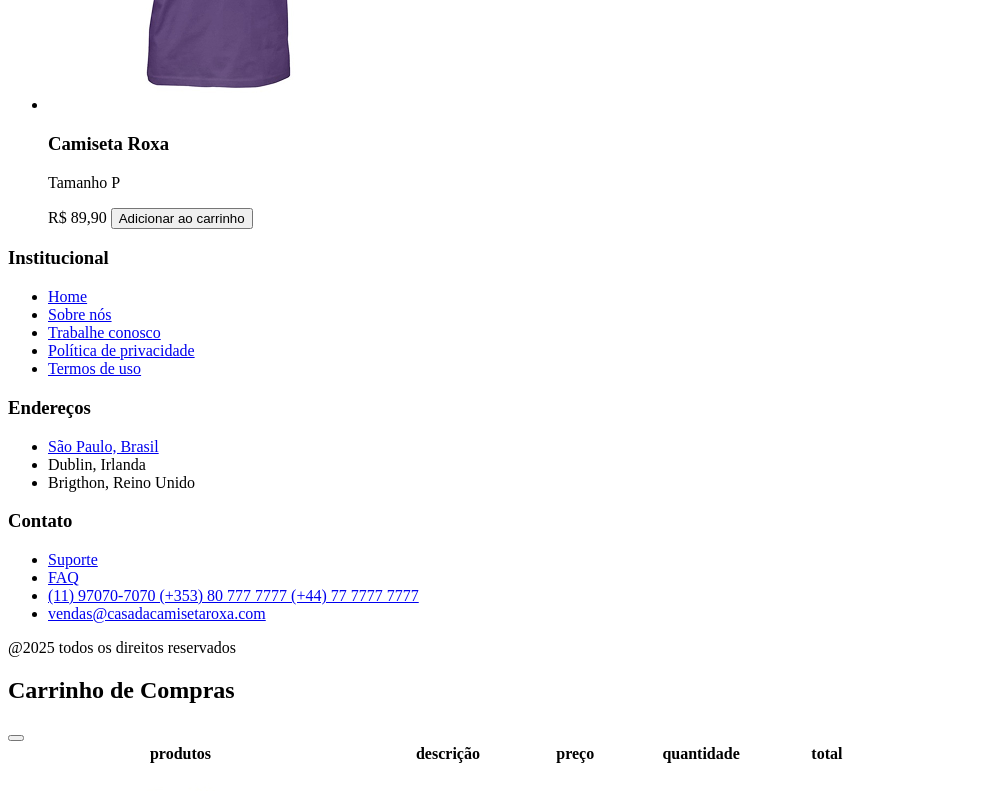
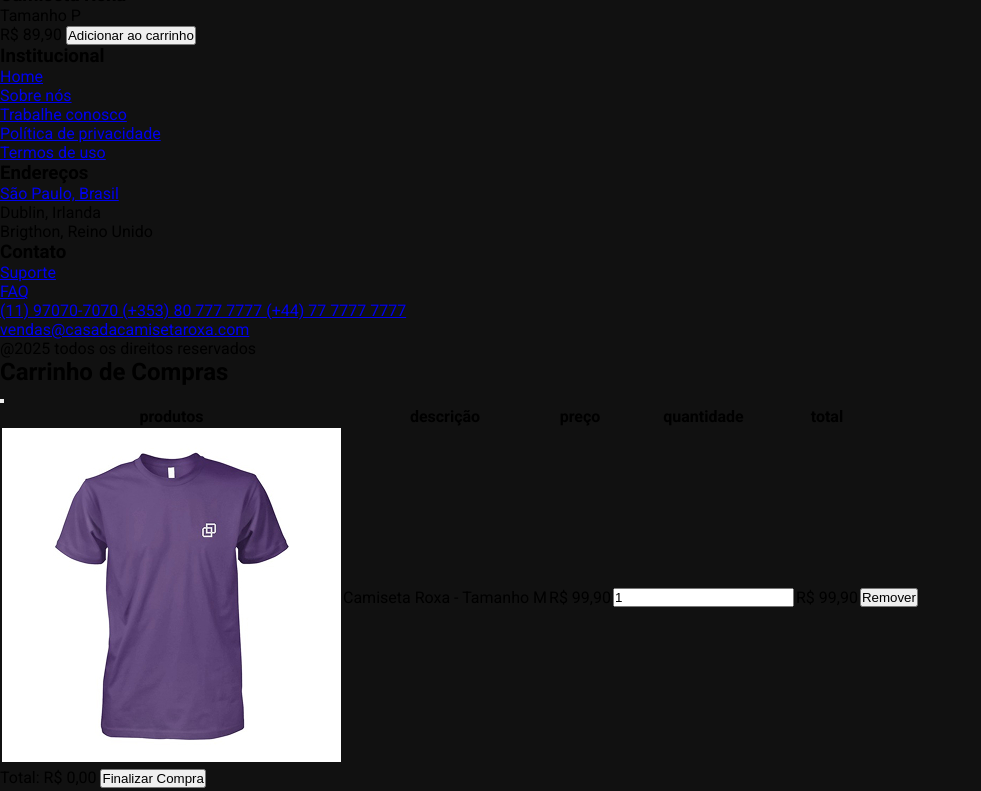
Before and after one commit to wandersouza89/PROJECT-ECOMMERCE, a plain HTML site: page index.html in a window 1280 px wide. Shown: the part 940-1731 px from the top of the page, without its empty margins (0-981 px from the left). Drawn offline with nearby package versions, Linux system fonts and the light colour scheme; a script that the page names is missing.

Commit message:
configura estrutura base com grid e adiciona a fonte reboto

```diff
--- /dev/null
+++ b/css/base.css
@@ -0,0 +1,10 @@
+body{
+    font-family: 'Roboto', sans-serif;
+    background-color: #111111;
+    min-height: 100vh;
+    grid-template-rows: auto 1fr auto;
+    grid-template-areas:
+    "header"
+    "main"
+    "footer";
+}
--- /dev/null
+++ b/css/reset.css
@@ -0,0 +1,9 @@
+*{
+    margin: 0;
+    padding: 0;
+    box-sizing: border-box;
+}
+
+ul{
+    list-style: none;
+}
--- a/index.html
+++ b/index.html
@@ -4,6 +4,13 @@
     <meta charset="UTF-8">
     <meta name="viewport" content="width=device-width, initial-scale=1.0">
     <title>E-commerce master</title>
+
+    <link rel="preconnect" href="https://fonts.googleapis.com">
+    <link rel="preconnect" href="https://fonts.gstatic.com" crossorigin>
+    <link href="https://fonts.googleapis.com/css2?family=Roboto:ital,wght@0,100..900;1,100..900&display=swap" rel="stylesheet">
+
+    <link rel="stylesheet" href="css/reset.css">
+    <link rel="stylesheet" href="css/base.css">
 </head>
 <body>
     <header>
@@ -112,11 +119,11 @@
                             <!-- Adicione mais itens conforme necessário -->
                         </tbody>
                     </table>
-                    <p>Seu carrinho está vazio.</p>
-                </main>
-                <footer class="modal__footer">
-                    <button class="modal__btn">Continuar comprando</button>
-                </footer>
+                    <div>
+                        <span id="total carrinho">Total: R$ 0,00</span>
+
+                    <button>Finalizar Compra</button>
+
             </div>
         </div>
     </div>
```
Also changed, not shown: css/estilos.css (deleted).
